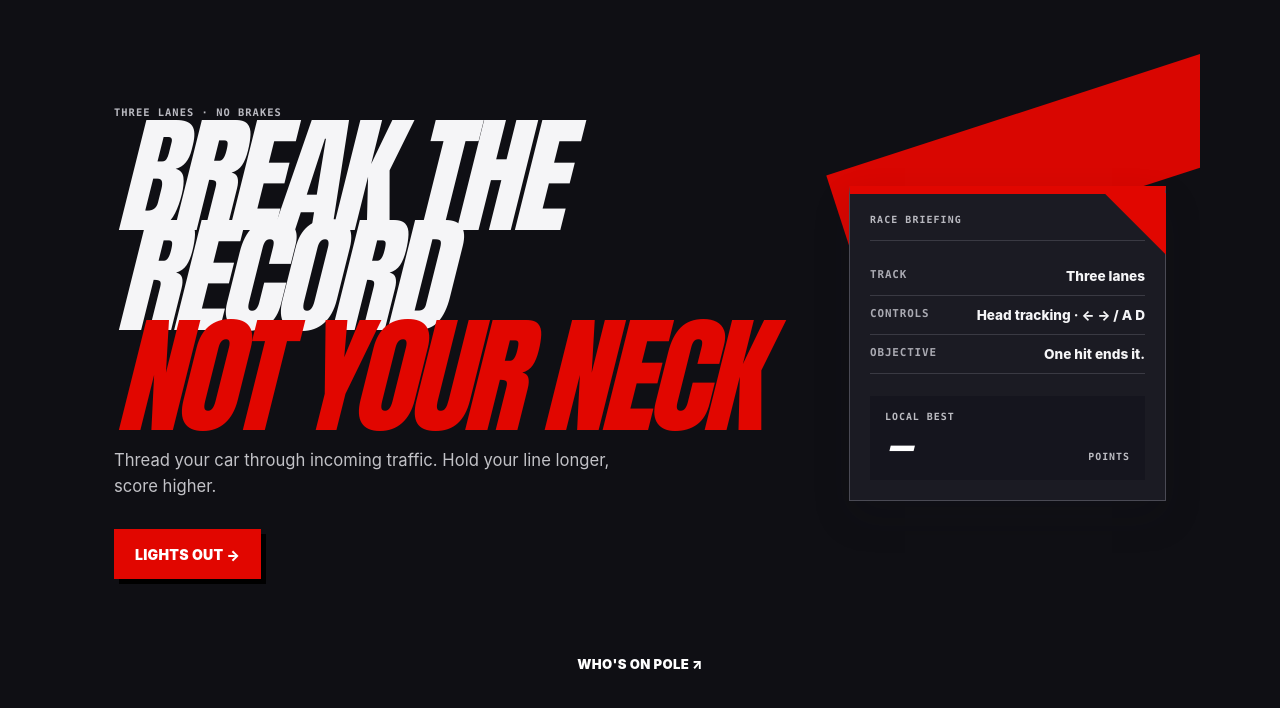
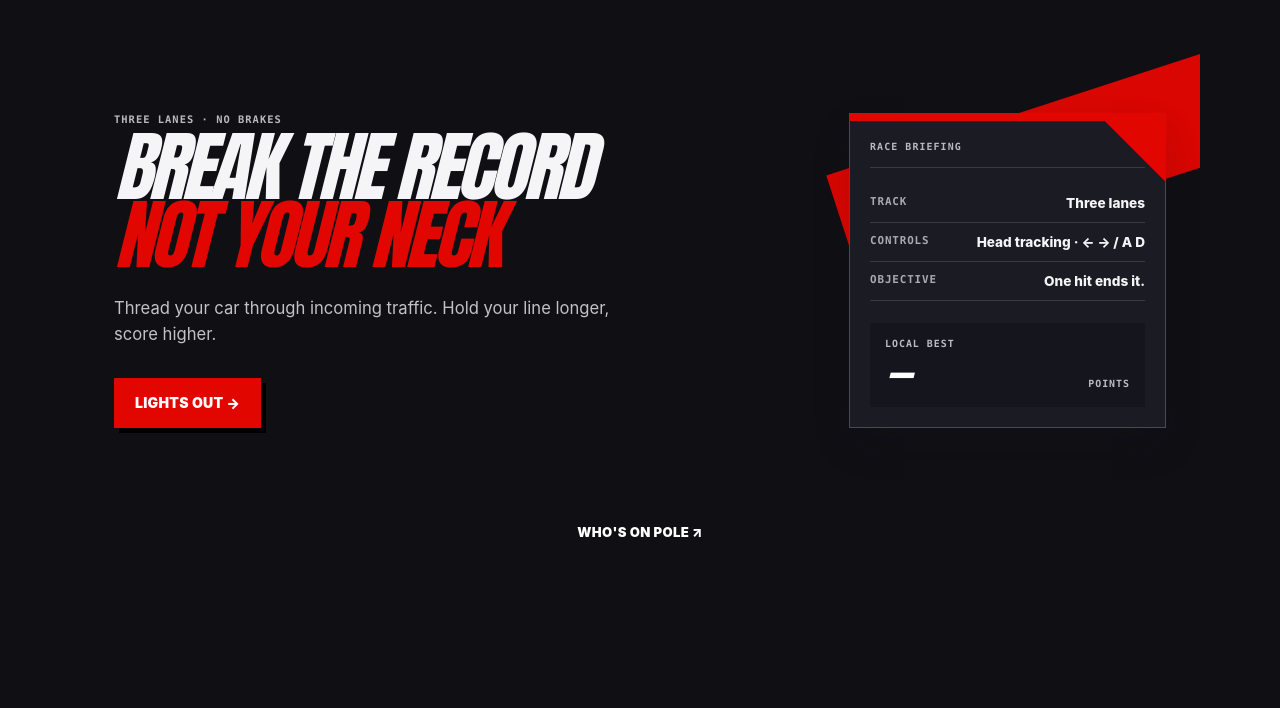
Before and after one commit to haizadtarik/f1racer-codex, a website: page index.html in a window 1280 px wide. Shown: the part 70-778 px from the top of the page. Drawn offline with Linux system fonts and the light colour scheme.

Commit message:
update layout

```diff
--- a/styles.css
+++ b/styles.css
@@ -40,6 +40,7 @@ button:focus-visible, input:focus-visible, a:focus-visible { outline: 3px solid
 .start-copy, .briefing-card { position: relative; z-index: 1; }
 .eyebrow { margin: 0 0 9px; color: var(--race-red); }.start-copy .eyebrow { color: var(--ink-soft); }
 .start-copy h1, .gameover-screen h1, .leaderboard-heading h1 { max-width: 690px; margin: 0 0 22px; font-family: var(--display); font-size: clamp(4.7rem, 10vw, 8rem); font-style: italic; font-weight: 900; letter-spacing: -.045em; line-height: .78; text-transform: uppercase; }
+.start-copy h1 { max-width: none; margin-bottom: 28px; font-size: clamp(3.6rem, 6.5vw, 4.8rem); line-height: .88; white-space: nowrap; }
 .start-copy h1 em { color: var(--race-red); font-style: inherit; }.intro { max-width: 510px; margin: 0 0 30px; color: #c2c2c7; font-size: 1.04rem; line-height: 1.55; }
 .button { position: relative; min-height: 50px; padding: 13px 20px; border: 1px solid transparent; border-radius: 0; font-family: var(--body); font-size: .88rem; font-weight: 900; letter-spacing: .02em; text-transform: uppercase; transition: background .15s ease, color .15s ease, transform .15s ease; }.button:hover { transform: translateY(-2px); }
 .button-primary { color: #fff; background: var(--race-red); box-shadow: 5px 5px 0 #000; }.button-primary:hover { background: var(--race-red-dark); }.button-secondary { color: #fff; border-color: #fff; background: var(--panel); }.button-secondary:hover { color: var(--ink); background: #fff; }
@@ -81,7 +82,7 @@ body.is-racing #head-steering-preview { width: 72px; }
 body.is-racing .head-steering-actions { justify-content: flex-end; gap: 6px; flex: 0 1 auto; }
 body.is-racing .head-steering-actions .button { min-height: 36px; padding: 8px 10px; font-size: .62rem; box-shadow: none; }
 
-@media (max-width: 650px) { .app-shell { width: 100%; }.utility-bar { min-height: 59px; }.brand { font-size: 1.45rem; }.brand-mark { width: 35px; height: 25px; }.utility-data { display: none; }.race-nav { gap: 15px; overflow-x: auto; white-space: nowrap; }.screen { min-height: auto; padding: 38px 18px 26px; }.start-screen { display: block; }.start-screen::before { top: 92px; right: -280px; }.briefing-card { margin: 40px 0 25px; }.start-screen > .leaderboard-link { display: block; }.start-copy h1, .gameover-screen h1, .leaderboard-heading h1 { font-size: clamp(3.9rem, 17vw, 6.3rem); }.race-screen { padding-right: 0; padding-left: 0; }.race-hud { padding-right: 18px; padding-left: 18px; }.track-frame { border-width: 5px; border-top: 0; }.keyboard-tip { display: none; }.steering-controls { padding: 0 18px; }.name-row { display: block; }.name-row input, .name-row .button { width: 100%; }.name-row .button { margin-top: 10px; }.action-row { align-items: flex-start; flex-direction: column; gap: 18px; }.leaderboard-heading { align-items: flex-start; flex-direction: column; }.session-tag { margin: 0; }.leaderboard-list li { grid-template-columns: 45px 1fr auto; padding: 12px; }.leaderboard-list .points { font-size: .62rem; } }
+@media (max-width: 650px) { .app-shell { width: 100%; }.utility-bar { min-height: 59px; }.brand { font-size: 1.45rem; }.brand-mark { width: 35px; height: 25px; }.utility-data { display: none; }.race-nav { gap: 15px; overflow-x: auto; white-space: nowrap; }.screen { min-height: auto; padding: 38px 18px 26px; }.start-screen { display: block; }.start-screen::before { top: 92px; right: -280px; }.briefing-card { margin: 40px 0 25px; }.start-screen > .leaderboard-link { display: block; }.start-copy h1, .gameover-screen h1, .leaderboard-heading h1 { font-size: clamp(3.9rem, 17vw, 6.3rem); }.start-copy h1 { margin-bottom: 24px; font-size: clamp(2.1rem, 12vw, 3.8rem); line-height: .9; }.race-screen { padding-right: 0; padding-left: 0; }.race-hud { padding-right: 18px; padding-left: 18px; }.track-frame { border-width: 5px; border-top: 0; }.keyboard-tip { display: none; }.steering-controls { padding: 0 18px; }.name-row { display: block; }.name-row input, .name-row .button { width: 100%; }.name-row .button { margin-top: 10px; }.action-row { align-items: flex-start; flex-direction: column; gap: 18px; }.leaderboard-heading { align-items: flex-start; flex-direction: column; }.session-tag { margin: 0; }.leaderboard-list li { grid-template-columns: 45px 1fr auto; padding: 12px; }.leaderboard-list .points { font-size: .62rem; } }
 @media (prefers-reduced-motion: reduce) { *, *::before, *::after { scroll-behavior: auto !important; transition-duration: .01ms !important; animation-duration: .01ms !important; animation-iteration-count: 1 !important; } }
 
 /* Compact race controls: keep the track central and move interaction to its edges. */
```
